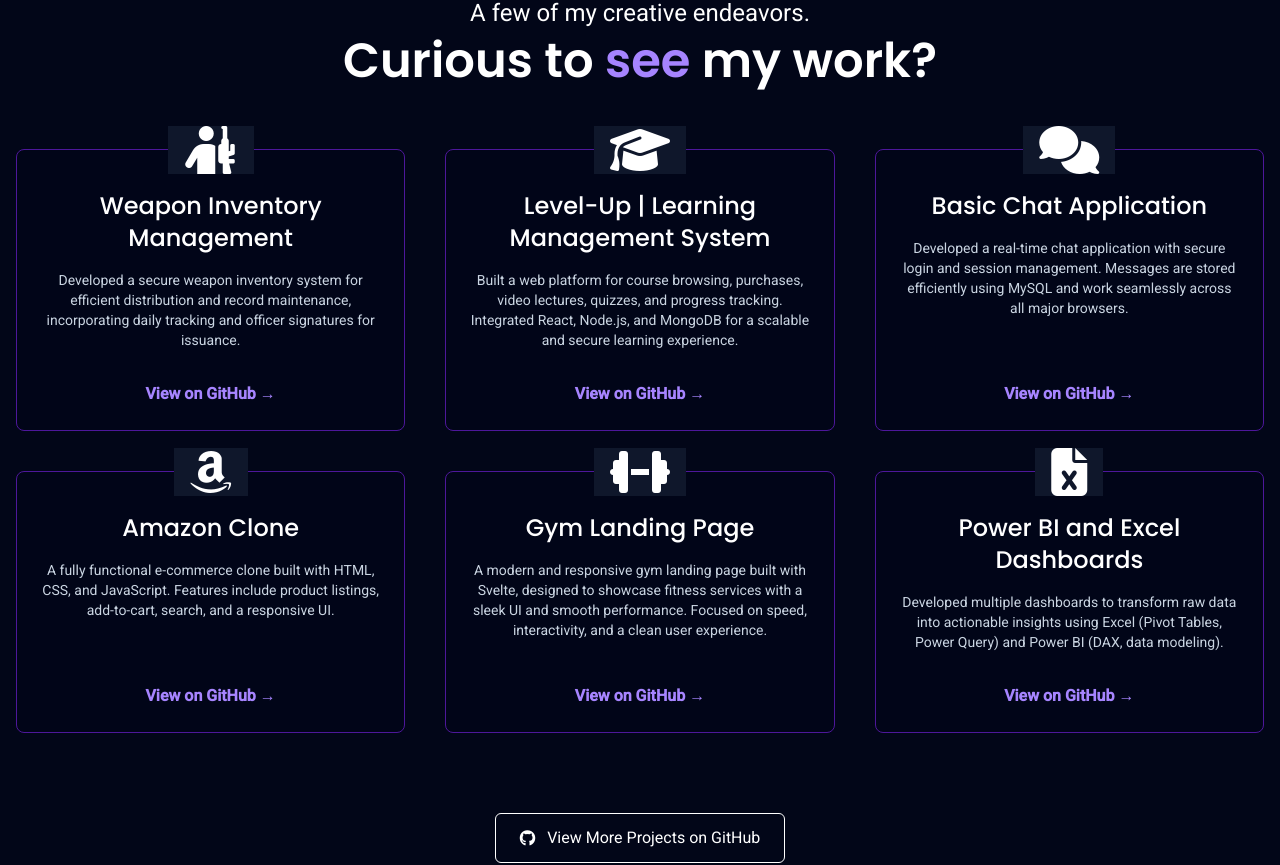
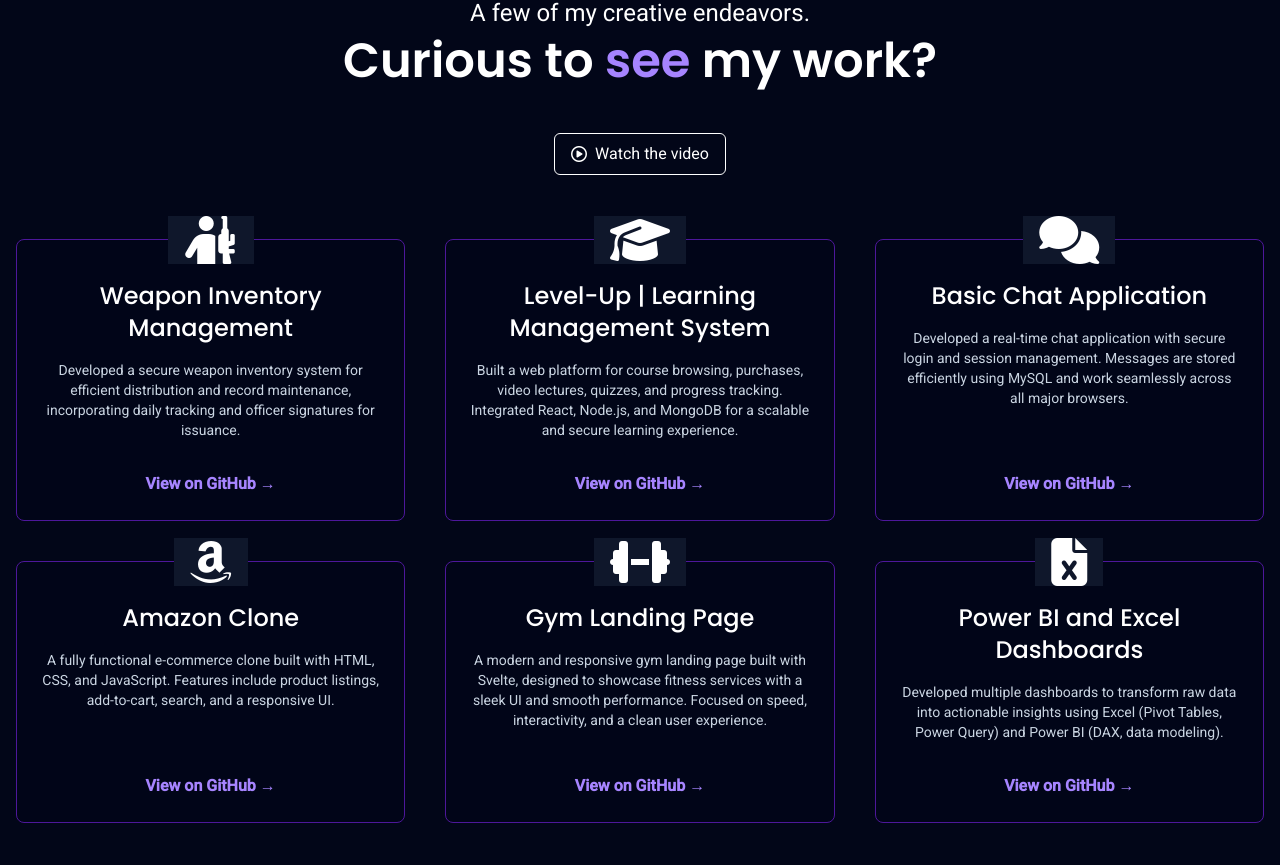
Before and after one commit to dikshant1602/my-project, a SvelteKit app: page / in a window 1280 px wide. Shown: the part 908-1773 px from the top of the page. Built offline with nearby package versions, Linux system fonts and the light colour scheme.

Commit message:
video added

```diff
--- a/src/components/Main.svelte
+++ b/src/components/Main.svelte
@@ -234,7 +234,15 @@
             </h6>
             <h3 class="font-semibold text-3xl sm:text-4xl md:text-5xl">
                 Curious to <span class="poppins text-violet-400">see</span> my work?
-            </h3>
+            </h3><br><br><br>
+            <a
+            href="video/hire me.mp4"
+            target="_blank"
+            class="mx-auto px-4 py-2 rounded-md border border-solid border-white flex items-center gap-2 -mb-4 sm:-mb-0 -mt-10 hover:border-violet-700 duration-200"
+        >
+            <i class="fa-regular fa-circle-play" />
+            <p>Watch the video</p>
+        </a>
         </div>
 
         <div class="grid grid-cols-1 md:grid-cols-2 lg:grid-cols-3 gap-12 lg:gap-10">
@@ -274,13 +282,13 @@
                         <h3 class="text-2xl sm:text-3xl md:text-4xl poppins font-semibold">
                             {benefit.name}
                         </h3>
-                        <p class="text-slate-300">{benefit.description}</p>
+                        <p class="text-slate-300">{benefit.description}</p> <br>
                     </div>
                 </div>
             {/each}
         </div>
 
-        <div class="flex flex-col gap-8 items-center">
+        <div class="flex flex-col gap-10 items-center">
             <h5 class={" text-2xl sm:text-3xl font-semibold text-center poppins "}>
                 The <span class="text-violet-400">Complete</span> Package
             </h5>
@@ -367,11 +375,11 @@
             <div class="mx-auto -mt-4 italic sm:hidden opacity-50">
                 <p>Scroll to see more →</p>
             </div>
+            <p class="mx-auto">So why not invest?</p>
         </div>
-
     </section>
 
-    <section id="skills" class="py-20 lg:py-32 flex flex-col gap-16">
+    <section id="skills" class="py-20 lg:py-20 flex flex-col gap-16">
         <div class="flex flex-col gap-2 text-center">
             <h6 class="text-large sm:text-xl md:text-2xl">
                 My technical and professional expertise.
@@ -387,7 +395,7 @@
         </div>
     </section>
 
-    <section id="certifications" class="py-20 lg:py-32 flex flex-col gap-16">
+    <section id="certifications" class="py-20 lg:py-25 flex flex-col gap-16">
         <div class="flex flex-col gap-2 text-center">
             <h6 class="text-large sm:text-xl md:text-2xl">
                 Certified by the best.
@@ -403,7 +411,7 @@
         </div>
     </section>
 
-    <section id="testimonials" class="py-20 lg:py-32 flex flex-col gap-20">
+    <section id="testimonials" class="py-20 lg:py-20 flex flex-col gap-20">
   <div class="flex flex-col gap-4 text-center mb-10">
     <h6 class="text-large sm:text-xl md:text-2xl">
       What others say about me.
```
Also changed, not shown: 1 other file (tests, documents, lock files or other folders).
